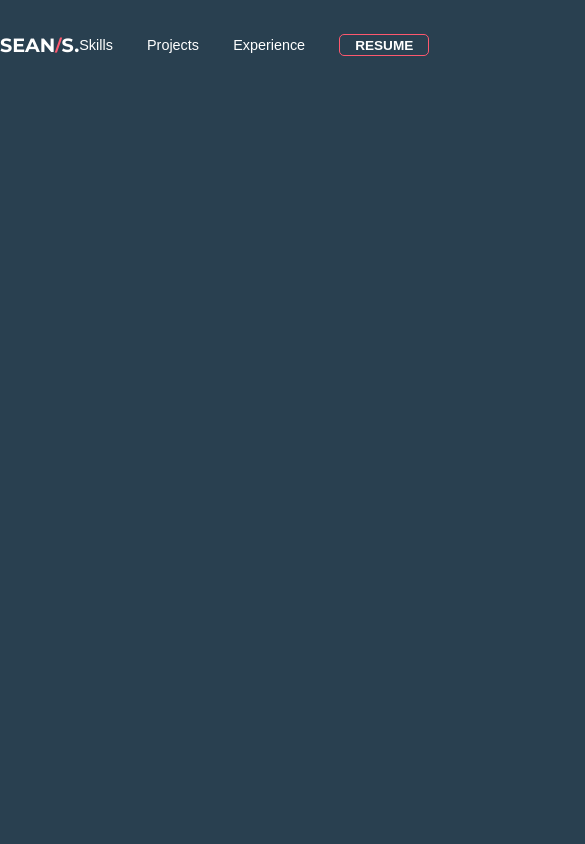
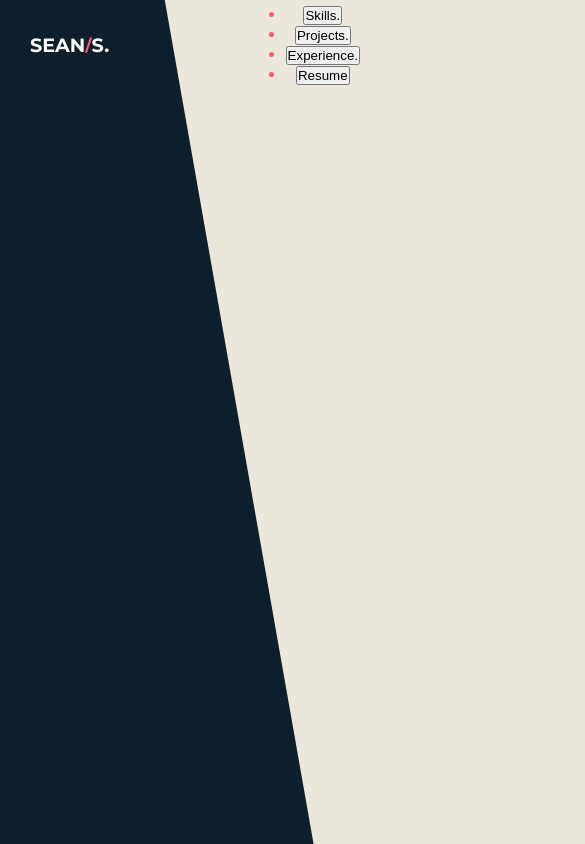
Before and after one commit to sseans/Portfolio-React, a React (Create React App) app: page / in a window 390 px wide. Shown: the top 844 px of the page, 585 px wide, since content can reach past the window. Built offline with nearby package versions, Linux system fonts and the light colour scheme.

Commit message:
logic for open close mobile menu

```diff
--- a/src/App.css
+++ b/src/App.css
@@ -14,12 +14,55 @@ html,
 body {
   -webkit-font-smoothing: antialiased;
   -moz-osx-font-smoothing: grayscale;
-  background-color: #294050;
+  background-color: #0d1f2d;
   color: #fd586e;
-  font-size: 2rem;
   font-family: "Montserrat", sans-serif;
+  height: 100vh;
+  overflow-x: hidden;
 }
 
 .App {
   text-align: center;
+  position: relative;
+  height: 100%;
 }
+
+.App::before {
+  content: "";
+  width: 90%;
+  height: 3000px;
+  background-color: #ece7dc;
+  position: absolute;
+  z-index: -99;
+  top: -700px;
+  left: 60%;
+  transform: rotate(-20deg);
+}
+
+@media screen and (max-width: 900px) {
+  .App::before {
+    content: "";
+    width: 800px;
+    height: 3000px;
+    background-color: #ece7dc;
+    position: absolute;
+    z-index: -99;
+    top: -700px;
+    left: 60%;
+    transform: rotate(-10deg);
+  }
+}
+
+@media screen and (max-width: 615px) {
+  .App::before {
+    content: "";
+    width: 800px;
+    height: 3000px;
+    background-color: #ece7dc;
+    position: absolute;
+    z-index: -99;
+    top: -700px;
+    left: 80%;
+    transform: rotate(-10deg);
+  }
+}
--- a/src/Components/Nav/Nav.css
+++ b/src/Components/Nav/Nav.css
@@ -66,7 +66,8 @@
   cursor: pointer;
   background-color: transparent;
   position: relative;
-  color: white;
+  color: #0d1f2d;
+  font-weight: 700;
   transition: color 200ms ease-in-out;
   display: flex;
   align-items: center;
@@ -106,10 +107,10 @@
   border: none;
   outline: none;
   cursor: pointer;
-  background-color: transparent;
+  background-color: #fd586e;
   border: #fd586e 1px solid;
-  border-radius: 5px;
-  color: white;
+  border-radius: 4px;
+  color: #0d1f2d;
   display: flex;
   align-items: center;
   justify-content: center;
@@ -126,7 +127,16 @@
 
 /* Mobile Nav Menu Items */
 
+.nav-mobile-menu-container {
+}
+
 .nav-mobile-menu {
+}
+
+.nav-mobile-menu-hamburger {
+}
+
+.nav-mobile-menu-hamburger span {
 }
 
 .nav-mobile-button {
--- a/src/Components/Nav/Nav.js
+++ b/src/Components/Nav/Nav.js
@@ -1,4 +1,5 @@
-import React, { useState } from "react";
+import React, { useState, useEffect } from "react";
+import useWindowDimensions from "../../Hooks/useWindowDimensions";
 import "./Nav.css";
 import { MdWork } from "react-icons/md";
 import { HiCode } from "react-icons/hi";
@@ -8,21 +9,21 @@ import { HiDocumentText } from "react-icons/hi";
 const menuItems = [
   {
     icon: <HiCode />,
-    title: "Skills",
+    title: "Skills.",
     link: "/skills",
     className: "nav-button",
     mobClassName: "nav-mobile-button",
   },
   {
     icon: <FaProjectDiagram />,
-    title: "Projects",
+    title: "Projects.",
     link: "/projects",
     className: "nav-button",
     mobClassName: "nav-mobile-button",
   },
   {
     icon: <MdWork />,
-    title: "Experience",
+    title: "Experience.",
     link: "/experience",
     className: "nav-button",
     mobClassName: "nav-mobile-button",
@@ -38,6 +39,12 @@ const menuItems = [
 
 export default function Nav() {
   const [mobileMenuActive, setMobileMenuActive] = useState(false);
+  const [mobileMenuOpen, setMobileMenuOpen] = useState(false);
+  const { width } = useWindowDimensions();
+
+  useEffect(() => {
+    width <= 900 ? setMobileMenuActive(true) : setMobileMenuActive(false);
+  }, [width]);
 
   return (
     <div className="nav">
@@ -46,20 +53,34 @@ export default function Nav() {
           SEAN<span>/</span>S.
         </div>
         {mobileMenuActive === true ? (
-          <ul className="nav-mobile-menu">
+          <div className="nav-mobile-menu-container">
+            <div
+              className="nav-movile-menu-hamburger"
+              onClick={() => setMobileMenuOpen(!mobileMenuOpen)}
+            >
+              <span></span>
+              <span></span>
+              <span></span>
+            </div>
+            <ul
+              className={
+                mobileMenuOpen ? "nav-mobile-menu active" : "nav-mobile-menu"
+              }
+            >
               {menuItems.map((x) => {
                 return (
-                <li>
+                  <li key={x.title}>
                     <button className={x.mobClassName}>{x.title}</button>
                   </li>
                 );
               })}
             </ul>
+          </div>
         ) : (
           <ul className="nav-menu">
             {menuItems.map((x) => {
               return (
-                <li>
+                <li key={x.title}>
                   <button className={x.className}>{x.title}</button>
                 </li>
               );
--- a/src/Hooks/useWindowDimensions.js
+++ b/src/Hooks/useWindowDimensions.js
@@ -1,7 +1,7 @@
 import { useState, useEffect } from "react";
 
 function getWindowDimensions() {
-  const { innerwidth: width, innerHeight: height } = window;
+  const { innerWidth: width, innerHeight: height } = window;
   return {
     width,
     height,
```
Lines whose indentation alone changed are shown as unchanged.
